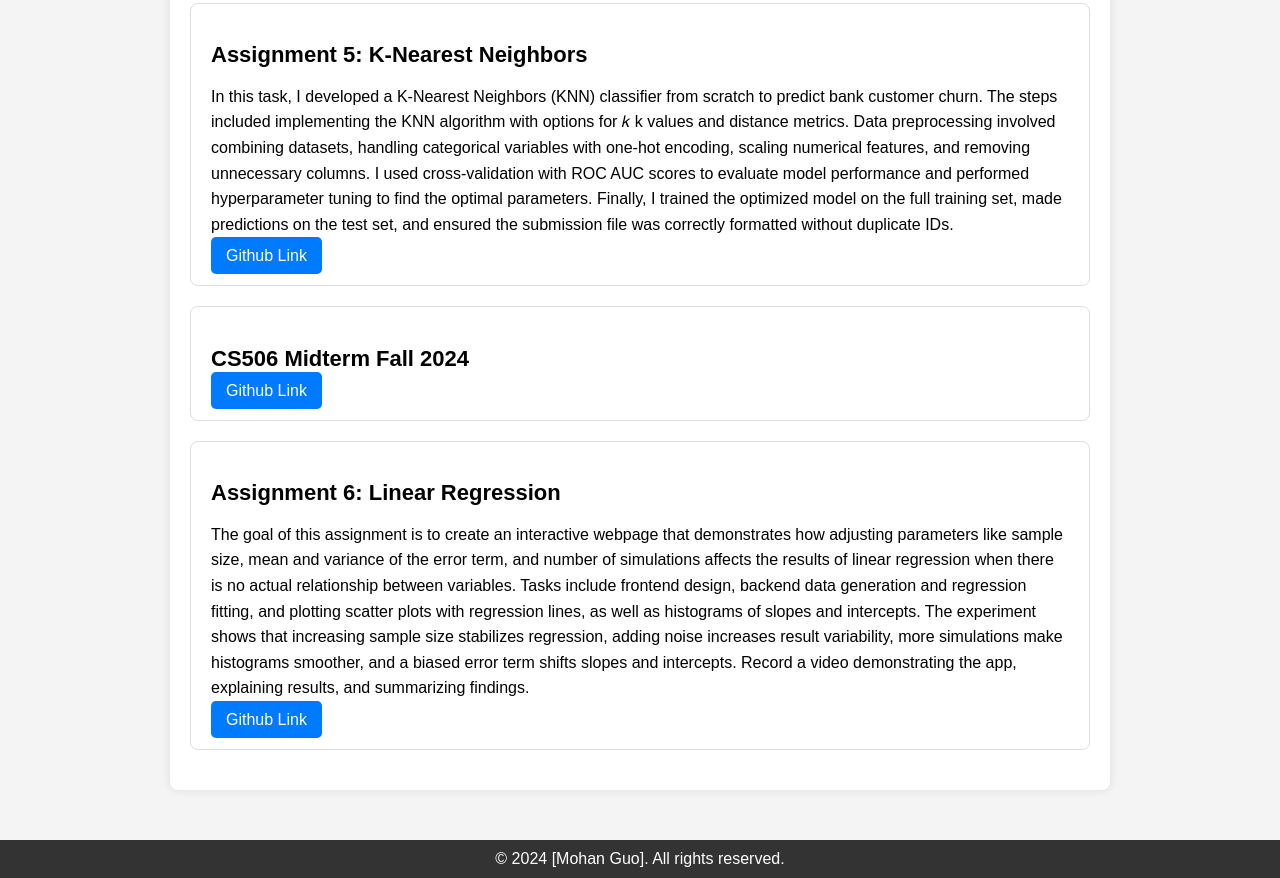
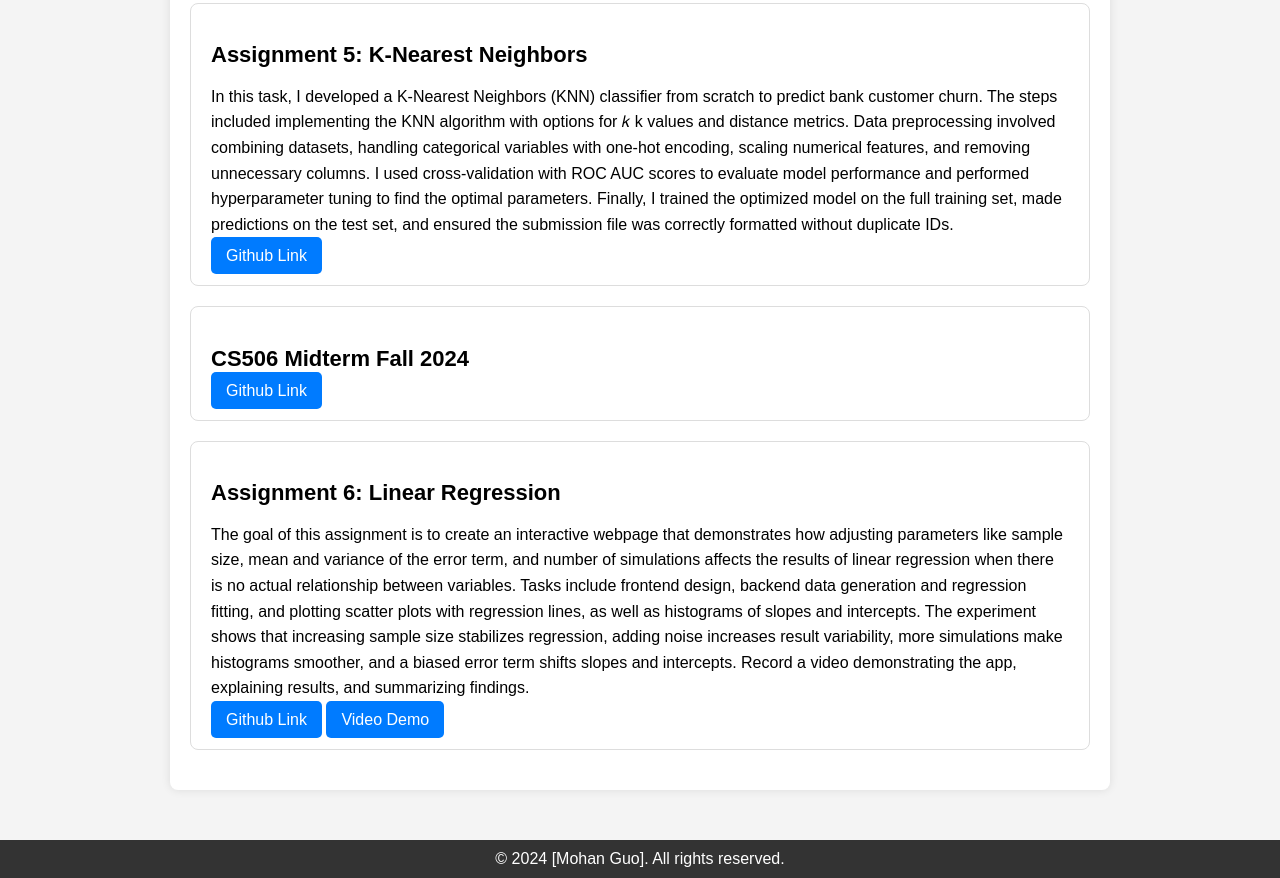
Before and after one commit to BackendHan/BackendHan.github.io, a plain HTML site: page assignments.html in a window 1280 px wide. Shown: the part 1602-2480 px from the top of the page. Drawn offline with Linux system fonts and the light colour scheme.

Commit message:
Update assignments.html

```diff
--- a/assignments.html
+++ b/assignments.html
@@ -142,7 +142,10 @@ k values and distance metrics. Data preprocessing involved combining datasets, h
     <div class="assignment">
         <h2>Assignment 6: Linear Regression</h2>
         <p>The goal of this assignment is to create an interactive webpage that demonstrates how adjusting parameters like sample size, mean and variance of the error term, and number of simulations affects the results of linear regression when there is no actual relationship between variables. Tasks include frontend design, backend data generation and regression fitting, and plotting scatter plots with regression lines, as well as histograms of slopes and intercepts. The experiment shows that increasing sample size stabilizes regression, adding noise increases result variability, more simulations make histograms smoother, and a biased error term shifts slopes and intercepts. Record a video demonstrating the app, explaining results, and summarizing findings.</p>
-        <a href="https://github.com/BackendHan/gmh926-assignment-6" target="_blank">Github Link</a>
+        <div class="buttons">
+            <a href="https://github.com/BackendHan/gmh926-assignment-6" target="_blank">Github Link</a>
+            <a href="https://www.bilibili.com/video/BV14ASrYdEZ9/?spm_id_from=333.999.0.0&vd_source=cfb1ea5ff8b06fd6f4f4d5a44c4472ef" target="_blank">Video Demo</a>
+        </div>
     </div>
 
     <!-- 其他作业部分 -->
```
